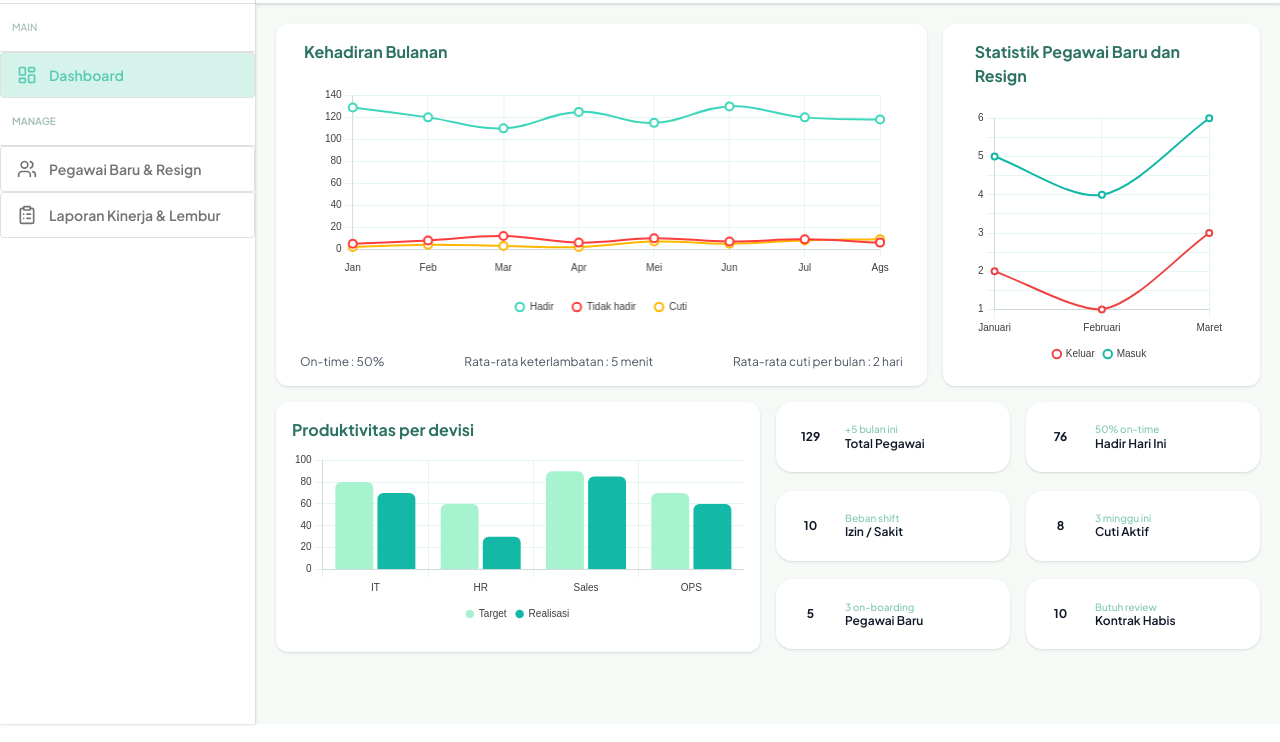
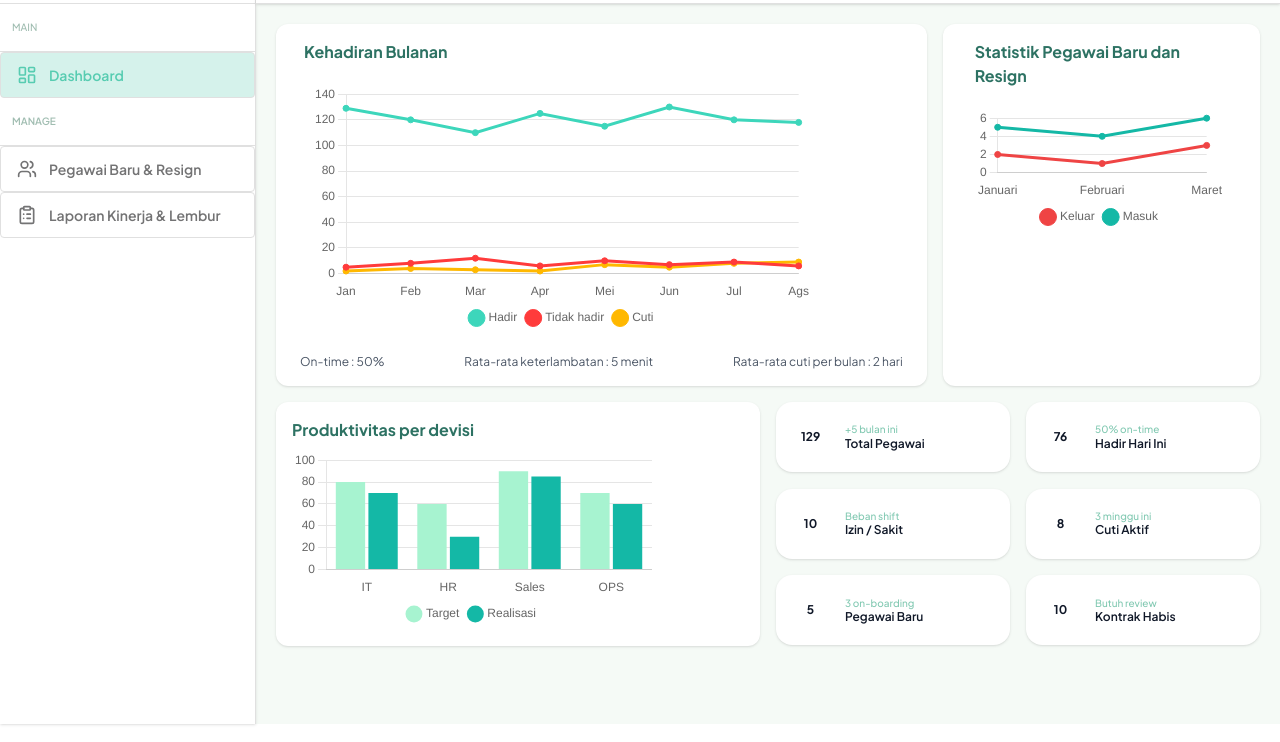
Before and after one commit to Hanifun/dashmaneege, a website: page index.html in a window 1280 px wide. Shown: the part 76-818 px from the top of the page. Drawn offline with nearby package versions, Linux system fonts and the light colour scheme.

Commit message:
perubahan

```diff
--- a/index.html
+++ b/index.html
@@ -5,9 +5,7 @@
   <meta name="viewport" content="width=device-width, initial-scale=1.0" />
   <link href="css/style.css" rel="stylesheet" />
   <script src="https://unpkg.com/lucide@latest/dist/umd/lucide.js"></script>
-  <script type="module" src="https://unpkg.com/cally"></script>
   <script src="https://cdn.jsdelivr.net/npm/chart.js"></script>
-  <link href="https://fonts.googleapis.com/css2?family=Plus+Jakarta+Sans:wght@400;500;600;700&display=swap" rel="stylesheet">
   <title>Dashboard</title>
 </head>
 <body class="bg-[#F5FAF6] min-h-screen overflow-x-hidden">
@@ -81,7 +79,7 @@
               <span class="font-bold text-sm  text-gray-800">Moni Roy</span>
               <div class="dropdown dropdown-end">
                 <label class="flex items-center gap-1 text-gray-500 text-xs ">
-                  Admin+
+                  Admin
                 </label>
               </div>
             </div>
@@ -118,7 +116,7 @@
           </div>
         </div>
 
-        <div class="grid grid-cols-2 gap-4 col-span-6 !h-[250px] ">
+        <div class="grid grid-cols-2 gap-4 col-span-6 ">
         <div class=" bg-white shadow flex items-center gap-3 p-3 rounded-2xl h-[70px]">
           <div class="relative w-[45px] h-[45px] shrink-0">
             <canvas id="chartTotalPegawai" class="!w-[45px] !h-[45px]"></canvas>
--- a/script.js
+++ b/script.js
@@ -10,111 +10,44 @@ new Chart(document.getElementById('kehadiranChart'), {
         label: "Hadir",
         data: [129, 120, 110, 125, 115, 130, 120, 118],
         borderColor: '#3dd6bb',
-        backgroundColor: 'rgba(61,214,187,0.1)',
-        pointBackgroundColor: '#fff',
-        pointBorderColor: '#3dd6bb',
-        pointRadius: 4,
-        pointHoverRadius: 6,
-        pointBorderWidth: 2,
-        borderWidth: 2,
-        tension: 0.4,
+        backgroundColor: '#3dd6bb',
         fill: false,
       },
       {
         label: "Tidak hadir",
         data: [5, 8, 12, 6, 10, 7, 9, 6],
         borderColor: '#ff3b3b',
-        backgroundColor: 'rgba(255,59,59,0.1)',
-        pointBackgroundColor: '#fff',
-        pointBorderColor: '#ff3b3b',
-        pointRadius: 4,
-        pointHoverRadius: 6,
-        pointBorderWidth: 2,
-        borderWidth: 2,
-        tension: 0.4,
+        backgroundColor: '#ff3b3b',
         fill: false,
       },
       {
         label: "Cuti",
         data: [2, 4, 3, 2, 7, 5, 8, 9],
         borderColor: '#ffb800',
-        backgroundColor: 'rgba(255,184,0,0.1)',
-        pointBackgroundColor: '#fff',
-        pointBorderColor: '#ffb800',
-        pointRadius: 4,
-        pointHoverRadius: 6,
-        pointBorderWidth: 2,
-        borderWidth: 2,
-        tension: 0.4,
+        backgroundColor: '#ffb800',
         fill: false,
       }
     ]
   },
   options: {
+    responsive: true,
     plugins: {
       legend: {
-        display: true,
         position: 'bottom',
         labels: {
           usePointStyle: true,
-          pointStyle: 'circle',
-          font: {
-            size: 14,
-            family: 'inherit',
-            weight: 'bold',
-          },
-          color: '#3d3d3d',
-          padding: 20,
-          boxWidth: 6,
-          boxHeight: 6,
-          boxPadding: 10,
-        }
+          pointStyle: "circle",
+        },
       },
     },
     scales: {
-      x: {
-        grid: {
-          color: '#e5f5f0',
-          borderColor: '#e5f5f0',
-          drawBorder: false,
-        },
-        ticks: {
-          color: '#3d3d3d',
-          font: {
-            size: 14,
-            family: 'inherit',
-          }
-        }
-      },
-      y: {
-        grid: {
-          color: '#e5f5f0',
-          borderColor: '#e5f5f0',
-          drawBorder: false,
-        },
-        ticks: {
-          color: '#3d3d3d',
-          font: {
-            size: 14,
-            family: 'inherit',
-          }
-        }
-      }
-    },
-    layout: {
-      padding: {
-        left: 10,
-        right: 10,
-        top: 10,
-        bottom: 10
-      }
-    },
-    responsive: true,
-    maintainAspectRatio: false,
+      x: { grid: { display: false } },
+      y: { beginAtZero: true },
+    }
   }
 });
 
-//chart pegawai
+// Chart Pegawai
 new Chart(document.getElementById('pegawaiChart'), {
   type: 'line',
   data: {
@@ -123,85 +56,38 @@ new Chart(document.getElementById('pegawaiChart'), {
       {
         label: "Keluar",
         data: [2, 1, 3],
-        borderColor: "#ef4444",  // merah
-        backgroundColor: "#fff",
-        borderWidth: 2,
-        pointBackgroundColor: "#fff",   // titik putih
-        pointBorderColor: "#ef4444",    // outline merah
-        pointBorderWidth: 2,
-        tension: 0.3
+        borderColor: "#ef4444",
+        backgroundColor: "#ef4444",
+        fill: false,
       },
       {
         label: "Masuk",
         data: [5, 4, 6],
-        borderColor: "#14b8a6",  // hijau teal
-        backgroundColor: "#fff",
-        borderWidth: 2,
-        pointBackgroundColor: "#fff",   // titik putih
-        pointBorderColor: "#14b8a6",    // outline hijau
-        pointBorderWidth: 2,
-        tension: 0.3
+        borderColor: "#14b8a6",
+        backgroundColor: "#14b8a6",
+        fill: false,
       }
     ]
   },
   options: {
     responsive: true,
-    maintainAspectRatio: false,
     plugins: {
       legend: {
         position: "bottom",
         labels: {
           usePointStyle: true,
           pointStyle: "circle",
-          font: {
-            size: 12,
-            family: 'inherit',
-            weight: 'normal',
-          },
-          color: '#3d3d3d',
-          padding: 10,
-          boxWidth: 6,
-          boxHeight: 6,
-          boxPadding: 8,
-        }
-      }
+        },
+      },
     },
     scales: {
-      y: {
-        ticks: {
-          callback: function(value) {
-            return Number.isInteger(value) ? value : '';
-          },
-          color: '#3d3d3d',
-          font: {
-            size: 12,
-            family: 'inherit',
-          }
-        },
-        grid: {
-          color: '#e5f5f0',
-          borderColor: '#e5f5f0',
-          drawBorder: false,
-        }
-      },
-      x: {
-        ticks: {
-          color: '#3d3d3d',
-          font: {
-            size: 12,
-            family: 'inherit',
-          }
-        },
-        grid: {
-          color: '#e5f5f0',
-          borderColor: '#e5f5f0',
-          drawBorder: false,
-        }
-      }
+      x: { grid: { display: false } },
+      y: { beginAtZero: true },
     }
   }
 });
-// Chart Produktivitas per Divisi
+
+// Chart Produktivitas
 new Chart(document.getElementById('produktivitasChart'), {
   type: 'bar',
   data: {
@@ -210,72 +96,29 @@ new Chart(document.getElementById('produktivitasChart'), {
       {
         label: 'Target',
         data: [80, 60, 90, 70],
-        backgroundColor: '#a7f3d0', // warna lembut seperti di pegawaiChart
-        borderRadius: 6,
+        backgroundColor: '#a7f3d0',
       },
       {
         label: 'Realisasi',
         data: [70, 30, 85, 60],
-        backgroundColor: '#14b8a6', // warna hijau teal utama
-        borderRadius: 6,
+        backgroundColor: '#14b8a6',
       },
     ],
   },
   options: {
     responsive: true,
-    maintainAspectRatio: false,
     plugins: {
       legend: {
         position: "bottom",
         labels: {
           usePointStyle: true,
           pointStyle: "circle",
-          font: {
-            size: 12,
-            family: "inherit",
-            weight: "normal",
-          },
-          color: "#3d3d3d",
-          padding: 10,
-          boxWidth: 6,
-          boxHeight: 6,
-          boxPadding: 8,
         },
       },
     },
     scales: {
-      x: {
-        grid: {
-          color: "#e5f5f0",
-          borderColor: "#e5f5f0",
-          drawBorder: false,
-        },
-        ticks: {
-          color: "#3d3d3d",
-          font: {
-            size: 12,
-            family: "inherit",
-          },
-        },
-      },
-      y: {
-        beginAtZero: true,
-        grid: {
-          color: "#e5f5f0",
-          borderColor: "#e5f5f0",
-          drawBorder: false,
-        },
-        ticks: {
-          color: "#3d3d3d",
-          font: {
-            size: 12,
-            family: "inherit",
-          },
-          callback: function (value) {
-            return Number.isInteger(value) ? value : "";
-          },
-        },
-      },
+      x: { grid: { display: false } },
+      y: { beginAtZero: true },
     },
   },
 });
```
Also changed, not shown: lresign.html (+97 -0 lines).
